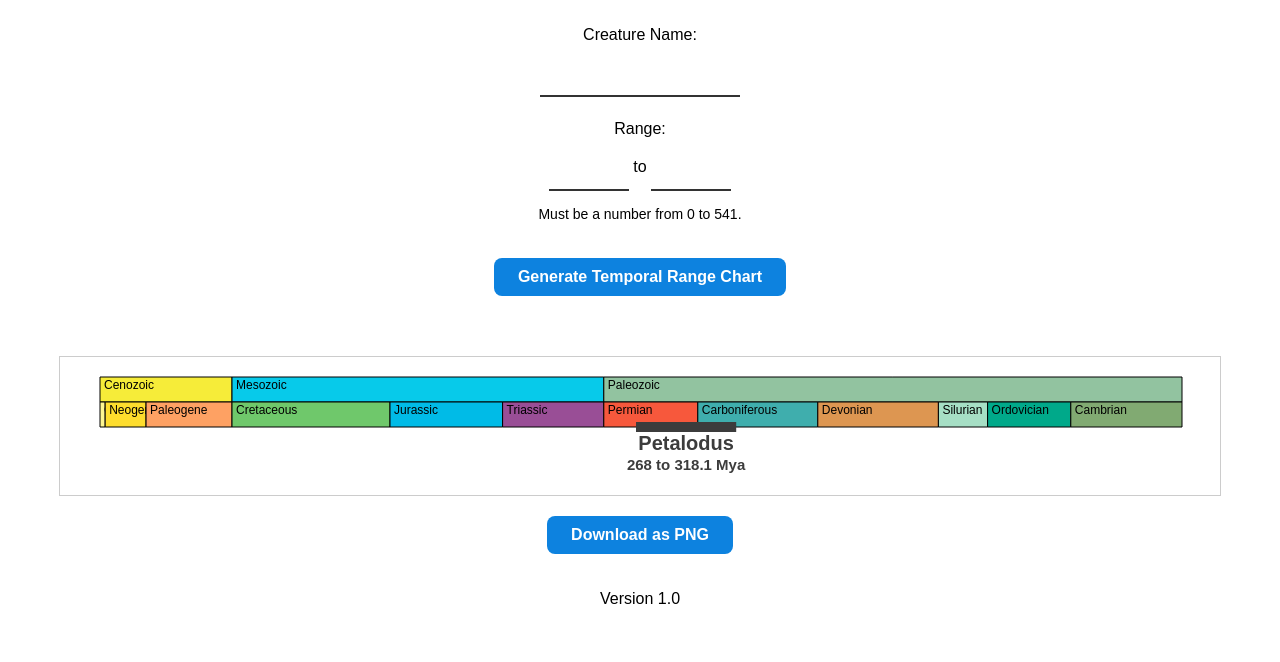
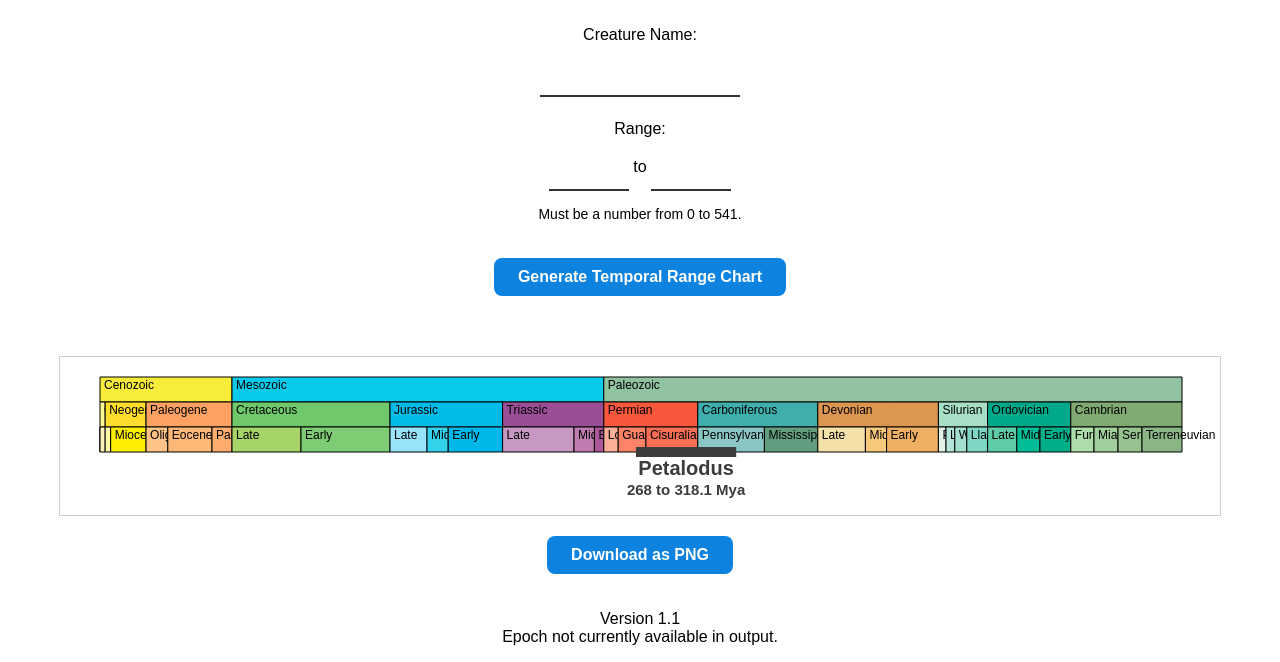
Before and after one commit to cngodles/temporal-range, a plain HTML site: page index.html in a window 1280 px wide. Shown: the part 151-813 px from the top of the page. Drawn offline with Linux system fonts and the light colour scheme.

Commit message:
Epoch Data
Adds Epoch data
Not used for output currently as it needs more horizontal space.

```diff
--- a/index.html
+++ b/index.html
@@ -41,13 +41,15 @@
   </div>
   <div id="canvasscroll">
     <div id="canvasbox">
-      <canvas id="timeline" width="1162" height="140"></canvas>
+      <canvas id="timeline" width="1162" height="160"></canvas>
     </div>
   </div>
   <div class="download-area">
     <button id="btndownload" class="btn">Download as PNG</button>
   </div>
-  <p>Version 1.0</p>
+  <p>Version 1.1<br>
+  Epoch not currently available in output.
+  </p>
   <script src="jquery-3.5.1.min.js"></script>
   <script src="tr.js"></script>
 </body>
--- a/tr.css
+++ b/tr.css
@@ -17,7 +17,7 @@ body {
 }
 #canvasbox {
   width:1162px;
-  height:140px;
+  height:160px;
   border:1px solid #ccc;
   margin: 0 auto;
 }
--- a/tr.js
+++ b/tr.js
@@ -22,6 +22,54 @@ var geologictimeeons = [
   ['Proterozoic','rgb(254,76,104)',2500],
   ['Archean','rgb(254,0,124)',4000],
   ['Hadean','rgb(203,3,129)',4600]
+];
+
+var geologicepochs = [
+  ['Holocene', 'rgb(254,241,224)', 0.0117],
+  ['Pleistocene', 'rgb(254,239,184)', 2.58],
+
+  ['Pliocene', 'rgb(254,248,166)', 5.333],
+  ['Miocene', 'rgb(254,239,0)', 23.03],
+
+  ['Oligocene', 'rgb(254,195,134)', 33.9],
+  ['Eocene', 'rgb(254,185,121)', 56],
+  ['Paleocene', 'rgb(254,173,110)', 66],
+
+  ['Late', 'rgb(166,212,104)', 100.5],
+  ['Early', 'rgb(126,205,116)', 145],
+
+  ['Late', 'rgb(151,227,250)', 163.5],
+  ['Middle', 'rgb(52,209,235)', 174.1],
+  ['Early', 'rgb(0,183,234)', 201.3],
+
+  ['Late', 'rgb(198,152,194)', 237],
+  ['Middle', 'rgb(191,124,177)', 247.2],
+  ['Early', 'rgb(173,87,154)', 251.902],
+
+  ['Lopingian', 'rgb(254,175,151)', 259.1],
+  ['Guadalupian', 'rgb(254,131,103)', 272.95],
+  ['Cisuralian', 'rgb(247,110,84)', 298.9],
+
+  ['Pennsylvania', 'rgb(138,198,195)', 332.2],
+  ['Mississippian', 'rgb(97,157,126)', 358.9],
+
+  ['Late', 'rgb(244,224,169)', 382.7],
+  ['Middle', 'rgb(246,200,122)', 393.3],
+  ['Early', 'rgb(239,176,99)', 419.2],
+
+  ['Pridoli', 'rgb(228,242,230)', 423],
+  ['Ludlow', 'rgb(180,229,219)', 427.4],
+  ['Wenlock', 'rgb(164,224,208)', 433.4],
+  ['Llandovery ', 'rgb(126,215,198)', 443.8],
+
+  ['Late', 'rgb(94,204,169)', 458.4],
+  ['Middle', 'rgb(0,189,151)', 470],
+  ['Early', 'rgb(0,175,137)', 485.4],
+
+  ['Furongian', 'rgb(173,221,168)', 497],
+  ['Miaolingian', 'rgb(161,207,155)', 509],
+  ['Series 2', 'rgb(149,194,143)', 521],
+  ['Terreneuvian', 'rgb(138,181,132)', 541]
 ];
 
 var geologictimeeons2 = [
@@ -63,7 +111,7 @@ var temporal = {
 
     var size = [];
     size['w'] = 1162;
-    size['h'] = 140;
+    size['h'] = 160;
     this.canvas.style.width = size['w'] + "px";
     this.canvas.style.height = size['h'] + "px";
 
@@ -88,7 +136,9 @@ var temporal = {
     //Draw sample timeline.
     this.drawTimeline(geologictimeeons2, 20, 25, this.scale);
     this.drawTimeline(geologictimeperiods, 45, 25, this.scale);
-    this.drawExistanceBar('Petalodus', 'rgb(60, 60, 60)', 268, 318.1, 65, 10, this.scale);
+    this.drawTimeline(geologicepochs, 70, 25, this.scale);
+
+    this.drawExistanceBar('Petalodus', 'rgb(60, 60, 60)', 268, 318.1, 90, 10, this.scale);
   },
   tryTimeline:function(){
     this.paper.clearRect(0, 0, this.canvas.width, this.canvas.height);
```
